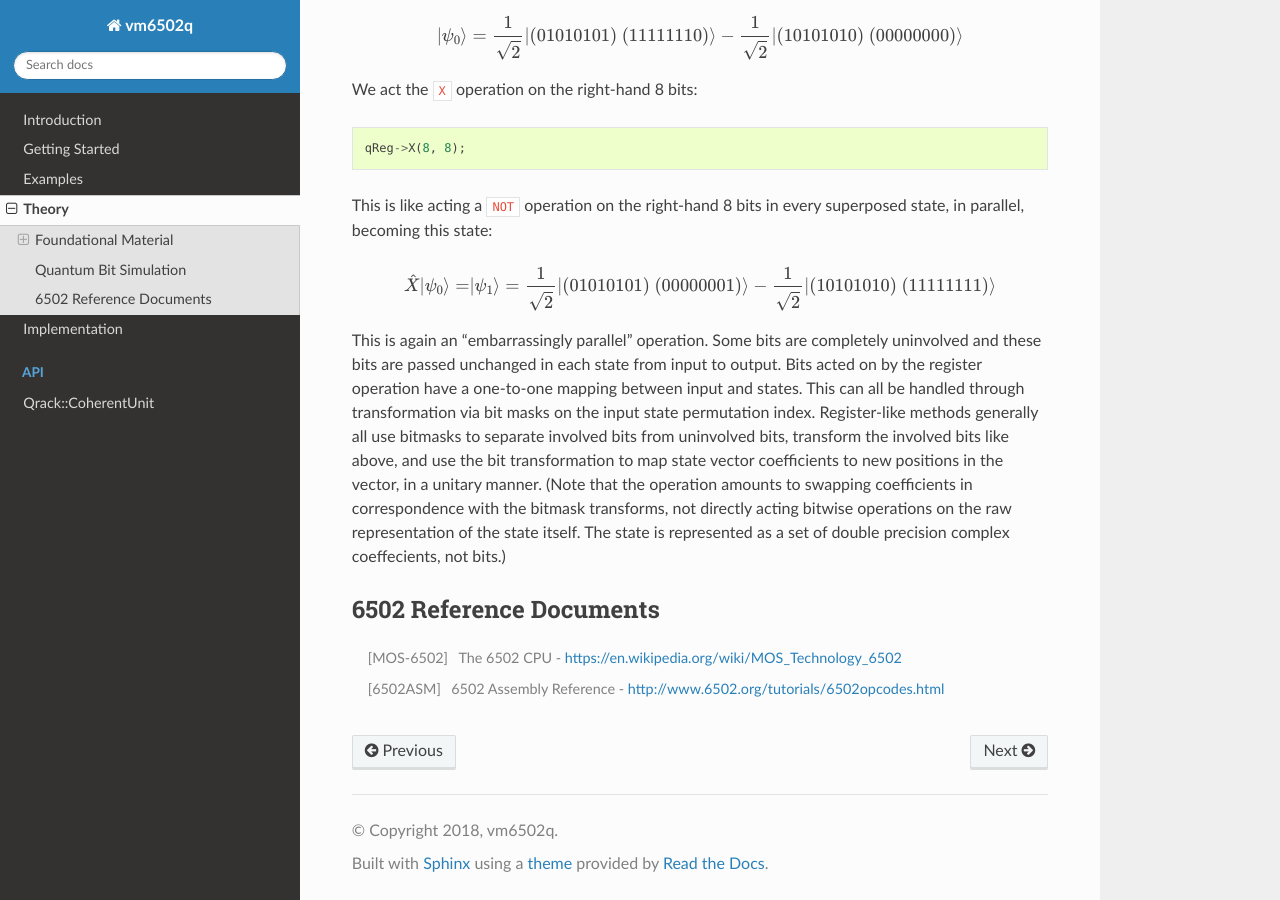
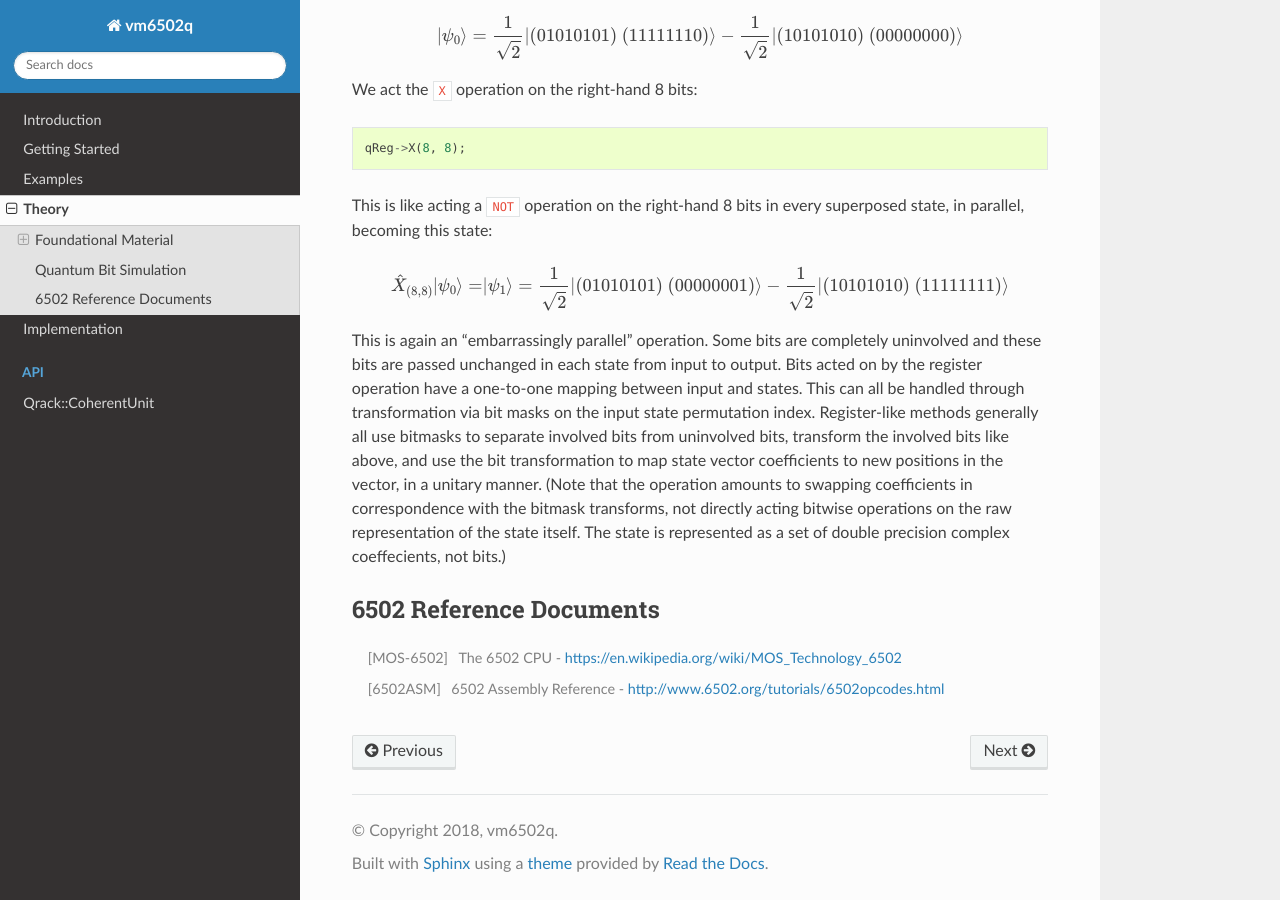
Before and after one commit to vm6502q/qrack.github.io, a Sphinx documentation site: the page built from docs/theory.rst, in a window 1280 px wide and 900 px high, scrolled down 1639 px. Built offline with Sphinx 7.4.7 and the Read the Docs theme 2.0.0, drawn with Linux system fonts in a browser that asks for light colours.

Commit message:
Clarifying math

```diff
--- a/docs/theory.rst
+++ b/docs/theory.rst
@@ -59,7 +59,7 @@ We act the ``X`` operation on the right-hand 8 bits:
 
 This is like acting a ``NOT`` operation on the right-hand 8 bits in every superposed state, in parallel, becoming this state:
 
-.. math:: \hat{X} \rvert\psi_0\rangle = \rvert\psi_1\rangle = \frac{1}{\sqrt{2}} \rvert(01010101)\ (00000001)\rangle - \frac{1}{\sqrt{2}} \rvert(10101010)\ (11111111)\rangle
+.. math:: \hat{X}_{(8,8)} \rvert\psi_0\rangle = \rvert\psi_1\rangle = \frac{1}{\sqrt{2}} \rvert(01010101)\ (00000001)\rangle - \frac{1}{\sqrt{2}} \rvert(10101010)\ (11111111)\rangle
 
 This is again an "embarrassingly parallel" operation. Some bits are completely uninvolved and these bits are passed unchanged in each state from input to output. Bits acted on by the register operation have a one-to-one mapping between input and states. This can all be handled through transformation via bit masks on the input state permutation index. Register-like methods generally all use bitmasks to separate involved bits from uninvolved bits, transform the involved bits like above, and use the bit transformation to map state vector coefficients to new positions in the vector, in a unitary manner. (Note that the operation amounts to swapping coefficients in correspondence with the bitmask transforms, not directly acting bitwise operations on the raw representation of the state itself. The state is represented as a set of double precision complex coeffecients, not bits.)
 
```
